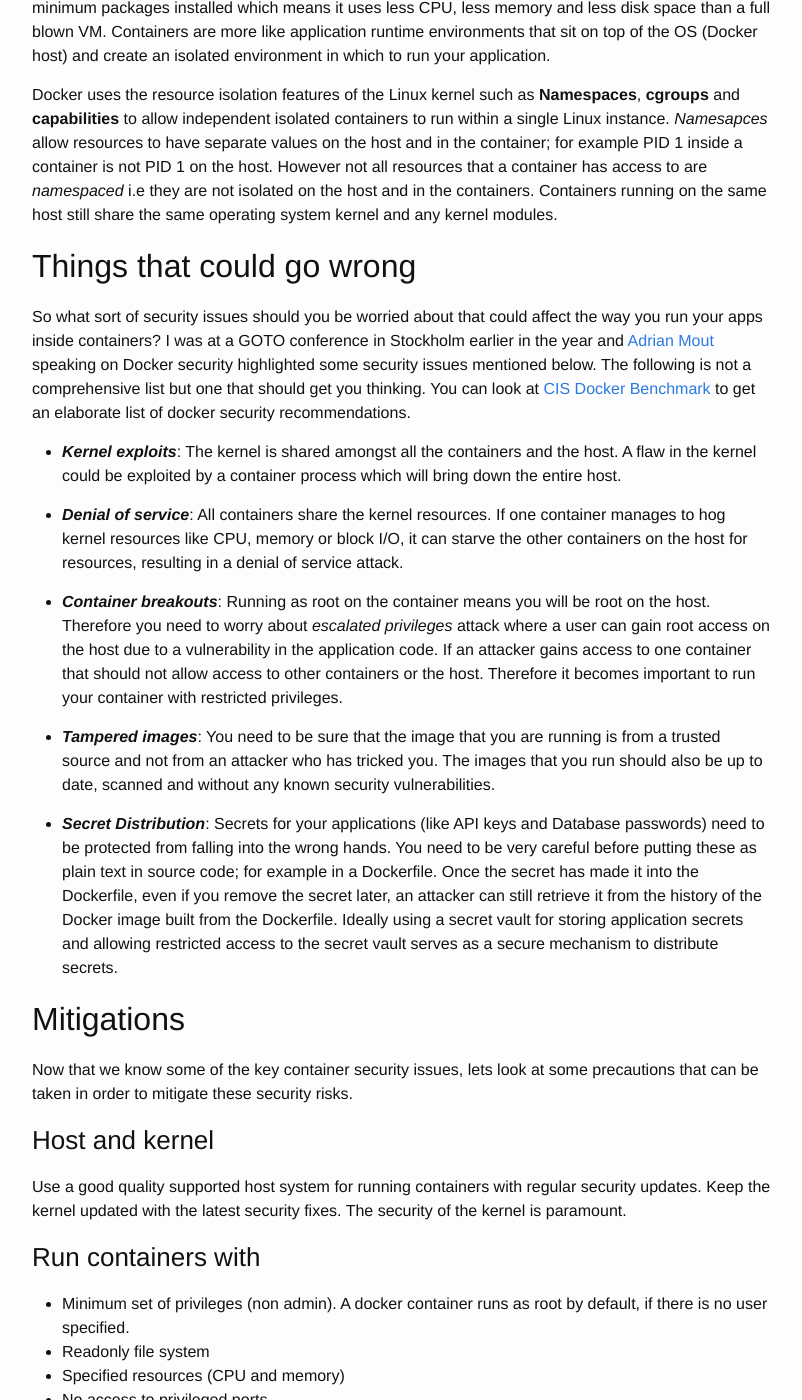
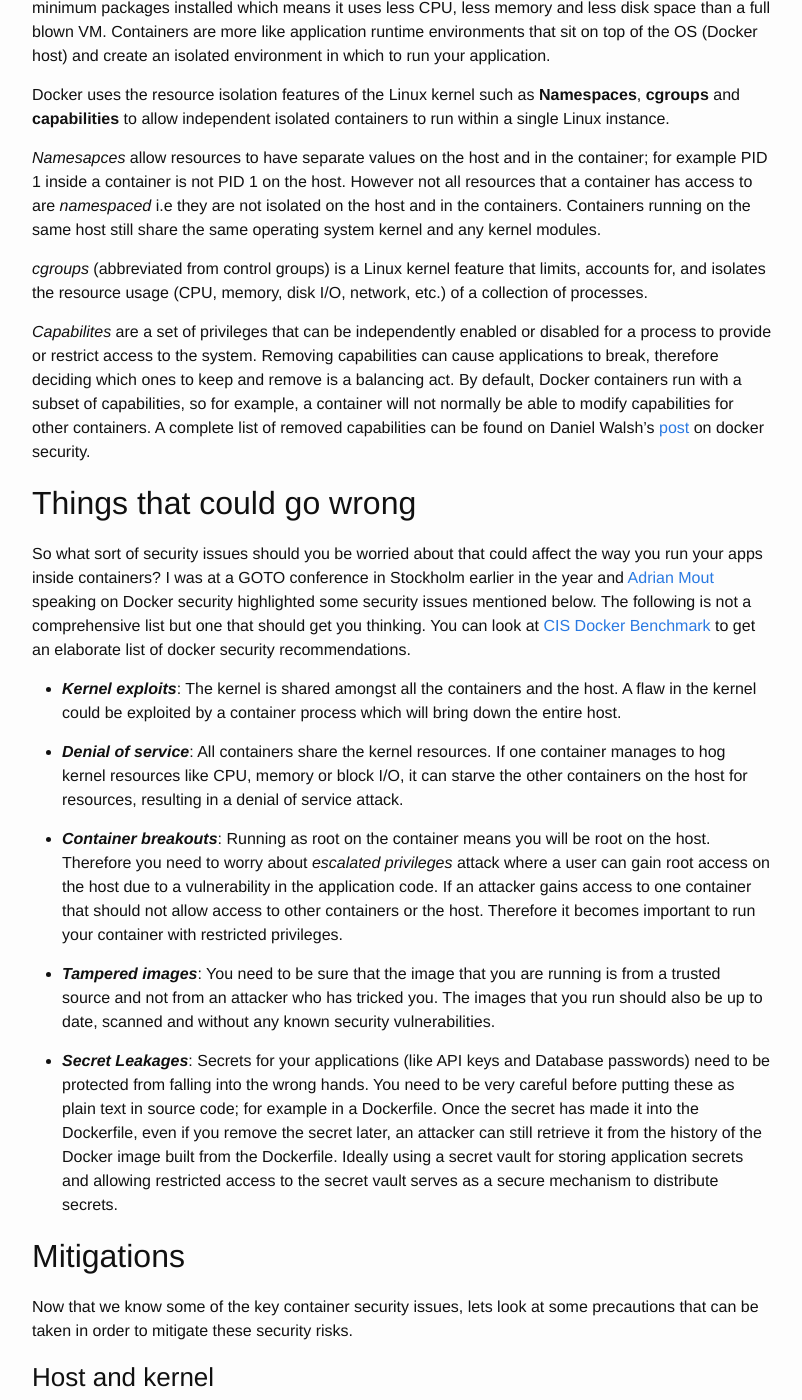
Before and after one commit to hemantksingh/hemantksingh.github.io, a Jekyll site: the page built from _posts/2016-11-07-think-docker-think-security.markdown, in a window 1280 px wide and 1400 px high, scrolled down 684 px. Shown: the whole window, without its empty margins (238-1040 px from the left). Built offline with Jekyll 4.4.1, drawn with Linux system fonts in a browser that asks for light colours; comment, search, counter and statistics services are not loaded; some of the changed text lies outside the part shown.

Commit message:
Updates docker security post Kernel features.

```diff
--- a/_posts/2016-11-07-think-docker-think-security.markdown
+++ b/_posts/2016-11-07-think-docker-think-security.markdown
@@ -16,7 +16,13 @@
 ## The basics
 Docker is a virtualization technique used to create isolated environments called *containers* for running your applications. A container is quite like a VM but light-weight. It is a bare minimum linux machine with minimum packages installed which means it uses less CPU, less memory and less disk space than a full blown VM. Containers are more like application runtime environments that sit on top of the OS (Docker host) and create an isolated environment in which to run your application.
 
-Docker uses the resource isolation features of the Linux kernel such as **Namespaces**, **cgroups** and **capabilities** to allow independent isolated containers to run within a single Linux instance. *Namesapces* allow resources to have separate values on the host and in the container; for example PID 1 inside a container is not PID 1 on the host.  However not all resources that a container has access to are *namespaced* i.e they are not isolated on the host and in the containers. Containers running on the same host still share the same operating system kernel and any kernel modules.
+Docker uses the resource isolation features of the Linux kernel such as **Namespaces**, **cgroups** and **capabilities** to allow independent isolated containers to run within a single Linux instance.
+
+*Namesapces* allow resources to have separate values on the host and in the container; for example PID 1 inside a container is not PID 1 on the host.  However not all resources that a container has access to are *namespaced* i.e they are not isolated on the host and in the containers. Containers running on the same host still share the same operating system kernel and any kernel modules.
+
+*cgroups* (abbreviated from control groups) is a Linux kernel feature that limits, accounts for, and isolates the resource usage (CPU, memory, disk I/O, network, etc.) of a collection of processes.
+
+*Capabilites* are a set of privileges that can be independently enabled or disabled for a process to provide or restrict access to the system. Removing capabilities can cause applications to break, therefore deciding which ones to keep and remove is a balancing act. By default, Docker containers run with a subset of capabilities, so for example, a container will not normally be able to modify capabilities for other containers. A complete list of removed capabilities can be found on Daniel Walsh's [post](https://opensource.com/business/14/9/security-for-docker) on docker security.
 
 ## Things that could go wrong
 So what sort of security issues should you be worried about that could affect the way you run your apps inside containers? I was at a GOTO conference in Stockholm earlier in the year and [Adrian Mout](https://twitter.com/adrianmouat) speaking on Docker security highlighted some security issues mentioned below. The following is not a comprehensive list but one that should get you thinking. You can look at [CIS Docker Benchmark](https://benchmarks.cisecurity.org/tools2/docker/CIS_Docker_1.11.0_Benchmark_v1.0.0.pdf) to get an elaborate list of docker security recommendations.
@@ -29,7 +35,7 @@
 
 * ***Tampered images***: You need to be sure that the image that you are running is from a trusted source and not from an attacker who has tricked you. The images that you run should also be up to date, scanned and without any known security vulnerabilities.
 
-* ***Secret Distribution***: Secrets for your applications (like API keys and Database passwords) need to be protected from falling into the wrong hands. You need to be very careful before putting these as plain text in source code; for example in a Dockerfile. Once the secret has made it into the Dockerfile, even if you remove the secret later, an attacker can still retrieve it from the history of the Docker image built from the Dockerfile. Ideally using a secret vault for storing application secrets and allowing restricted access to the secret vault serves as a secure mechanism to distribute secrets.
+* ***Secret Leakages***: Secrets for your applications (like API keys and Database passwords) need to be protected from falling into the wrong hands. You need to be very careful before putting these as plain text in source code; for example in a Dockerfile. Once the secret has made it into the Dockerfile, even if you remove the secret later, an attacker can still retrieve it from the history of the Docker image built from the Dockerfile. Ideally using a secret vault for storing application secrets and allowing restricted access to the secret vault serves as a secure mechanism to distribute secrets.
 
 ## Mitigations
 
@@ -40,8 +46,8 @@
 
 ### Run containers with
   * Minimum set of privileges (non admin). A docker container runs as root by default, if there is no user specified.
-  * Readonly file system
-  * Specified resources (CPU and memory)
+  * Limited file system (Readonly access)
+  * Limited resources (CPU and memory)
   * No access to privileged ports
 
 
```
